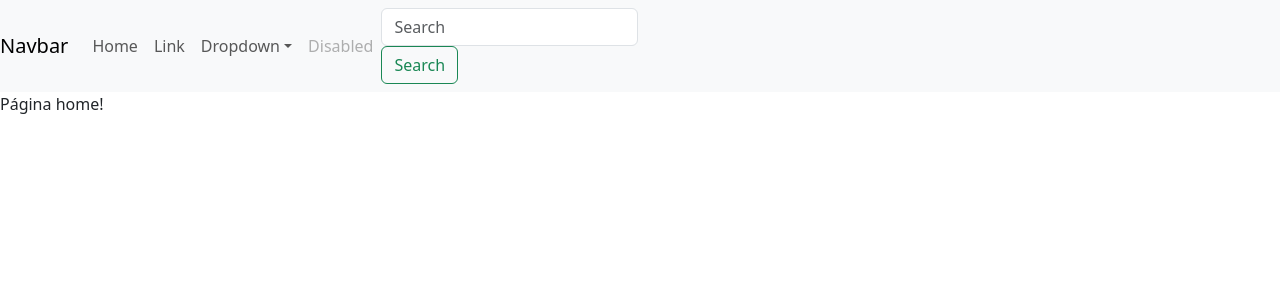
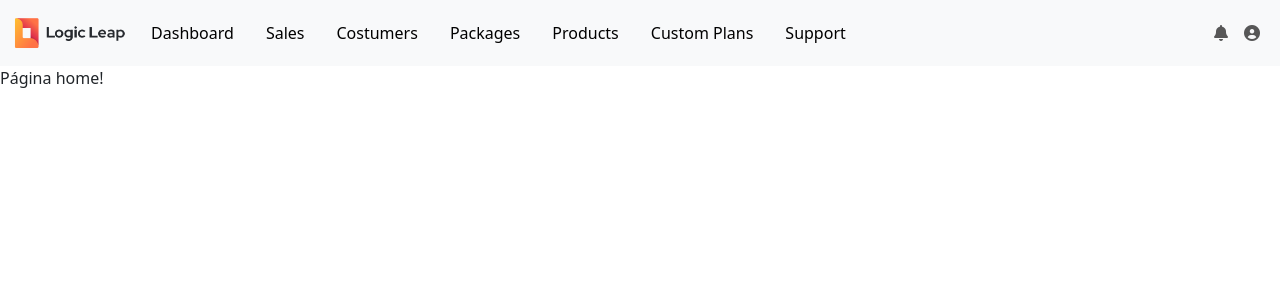
Before and after one commit to lRenasui/Logic-Leap, a React (Create React App) app in the folder frontend/: page / in a window 1280 px wide. Shown: the top 300 px of the page. Built offline with nearby package versions, Linux system fonts and the light colour scheme.

Commit message:
Navbar temp

```diff
--- a/frontend/public/index.html
+++ b/frontend/public/index.html
@@ -34,46 +34,6 @@
     <noscript>You need to enable JavaScript to run this app.</noscript>
     <div id="root">
 
-      <style>
-        body {
-            background-color: #f0f0f0; /* Light grey background for the whole page */
-        }
-
-        .navbar {
-            background-color: #ffffff; /* White background for the navbar */
-        }
-    </style>
-
-  <nav class="navbar navbar-expand-lg navbar-light bg-light">
-    <div class="container-fluid">
-      <a class="navbar-brand" href="#">
-        <img src="images/logicleap.png" alt="Logo" height="40">
-      </a>
-      <button class="navbar-toggler" type="button" data-bs-toggle="collapse" data-bs-target="#navbarSupportedContent" aria-controls="navbarSupportedContent" aria-expanded="false" aria-label="Toggle navigation">
-        <span class="navbar-toggler-icon"></span>
-      </button>
-      <div class="collapse navbar-collapse justify-content-center" id="navbarSupportedContent">
-        <ul class="navbar-nav mb-4 mb-lg-0">
-          <li class="nav-item me-3"><a class="nav-link active" aria-current="page" href="#">Dashboard</a></li>
-          <li class="nav-item me-3"><a class="nav-link active" aria-current="page" href="#">Sales</a></li>
-          <li class="nav-item me-3"><a class="nav-link active" aria-current="page" href="#">Costumers</a></li>
-          <li class="nav-item me-3"><a class="nav-link active" aria-current="page" href="#">Packages</a></li>
-          <li class="nav-item me-3"><a class="nav-link active" aria-current="page" href="#">Products</a></li>
-          <li class="nav-item me-3"><a class="nav-link active" aria-current="page" href="#">Custom Plans</a></li>
-          <li class="nav-item me-3"><a class="nav-link active" aria-current="page" href="#">Support</a></li>
-        </ul>
-        <!-- Icon Section -->
-        <ul class="navbar-nav ms-auto"> <!-- ms-auto will push it to the right -->
-          <li class="nav-item">
-            <a class="nav-link" href="#"><i class="fas fa-bell"></i></a> <!-- Example bell icon -->
-          </li>
-          <li class="nav-item">
-            <a class="nav-link" href="#"><i class="fas fa-user-circle"></i></a> <!-- Example user icon -->
-          </li>
-        </ul>
-      </div>
-    </div>
-  </nav>
 
 
 
--- a/frontend/src/App.js
+++ b/frontend/src/App.js
@@ -8,39 +8,33 @@ function App() {
   return (
     <Router>
       <div className="App">
-        <nav className="navbar navbar-expand-lg navbar-light bg-light">
-          <a className="navbar-brand" href="#">Navbar</a>
-          <button className="navbar-toggler" type="button" data-toggle="collapse" data-target="#navbarSupportedContent" aria-controls="navbarSupportedContent" aria-expanded="false" aria-label="Toggle navigation">
-            <span className="navbar-toggler-icon"></span>
+      <nav class="navbar navbar-expand-lg navbar-light bg-light">
+    <div class="container-fluid">
+      <a class="navbar-brand" href="#">
+        <img src="images/logicleap.png" alt="Logo" height="40" />
+      </a>
+      <button class="navbar-toggler" type="button" data-bs-toggle="collapse" data-bs-target="#navbarSupportedContent" aria-controls="navbarSupportedContent" aria-expanded="false" aria-label="Toggle navigation">
+        <span class="navbar-toggler-icon"></span>
       </button>
-
-          <div className="collapse navbar-collapse" id="navbarSupportedContent">
-            <ul className="navbar-nav mr-auto">
-              <li className="nav-item active">
-                <a className="nav-link" href="#">Home <span className="sr-only">(current)</span></a>
+      <div class="collapse navbar-collapse justify-content-center" id="navbarSupportedContent">
+        <ul class="navbar-nav mb-4 mb-lg-0">
+          <li class="nav-item me-3"><a class="nav-link active" aria-current="page" href="#">Dashboard</a></li>
+          <li class="nav-item me-3"><a class="nav-link active" aria-current="page" href="#">Sales</a></li>
+          <li class="nav-item me-3"><a class="nav-link active" aria-current="page" href="#">Costumers</a></li>
+          <li class="nav-item me-3"><a class="nav-link active" aria-current="page" href="#">Packages</a></li>
+          <li class="nav-item me-3"><a class="nav-link active" aria-current="page" href="#">Products</a></li>
+          <li class="nav-item me-3"><a class="nav-link active" aria-current="page" href="#">Custom Plans</a></li>
+          <li class="nav-item me-3"><a class="nav-link active" aria-current="page" href="#">Support</a></li>
+        </ul>
+        <ul class="navbar-nav ms-auto">
+          <li class="nav-item">
+            <a class="nav-link" href="#"><i class="fas fa-bell"></i></a>
           </li>
-              <li className="nav-item">
-                <a className="nav-link" href="#">Link</a>
-              </li>
-              <li className="nav-item dropdown">
-                <a className="nav-link dropdown-toggle" href="#" id="navbarDropdown" role="button" data-toggle="dropdown" aria-haspopup="true" aria-expanded="false">
-                  Dropdown
-                </a>
-                <div className="dropdown-menu" aria-labelledby="navbarDropdown">
-                  <a className="dropdown-item" href="#">Action</a>
-                  <a className="dropdown-item" href="#">Another action</a>
-                  <div className="dropdown-divider"></div>
-                  <a className="dropdown-item" href="#">Something else here</a>
-                </div>
-              </li>
-              <li className="nav-item">
-                <a className="nav-link disabled" href="#">Disabled</a>
+          <li class="nav-item">
+            <a class="nav-link" href="#"><i class="fas fa-user-circle"></i></a>
           </li>
         </ul>
-            <form className="form-inline my-2 my-lg-0">
-              <input className="form-control mr-sm-2" type="search" placeholder="Search" aria-label="Search" />
-                <button className="btn btn-outline-success my-2 my-sm-0" type="submit">Search</button>
-            </form>
+      </div>
     </div>
   </nav>
         <Routes>
```
Lines whose indentation alone changed are shown as unchanged.
